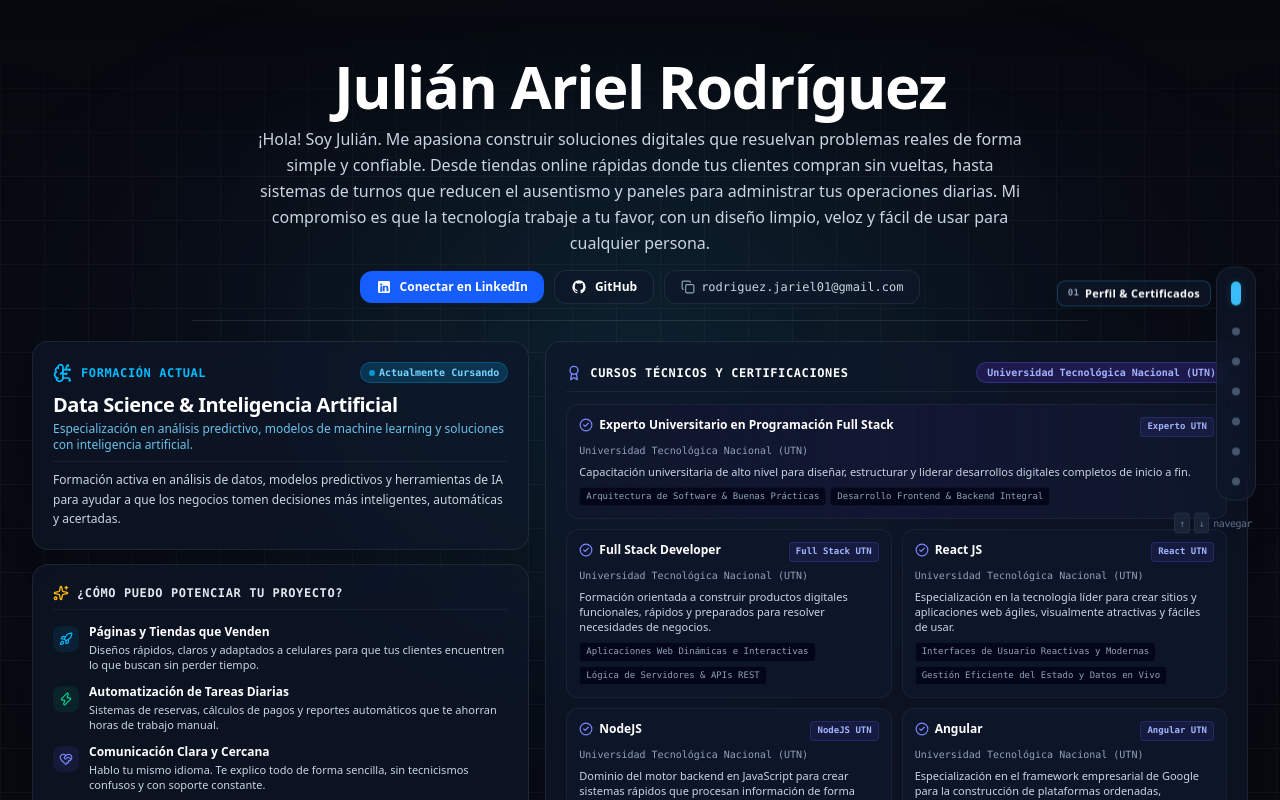
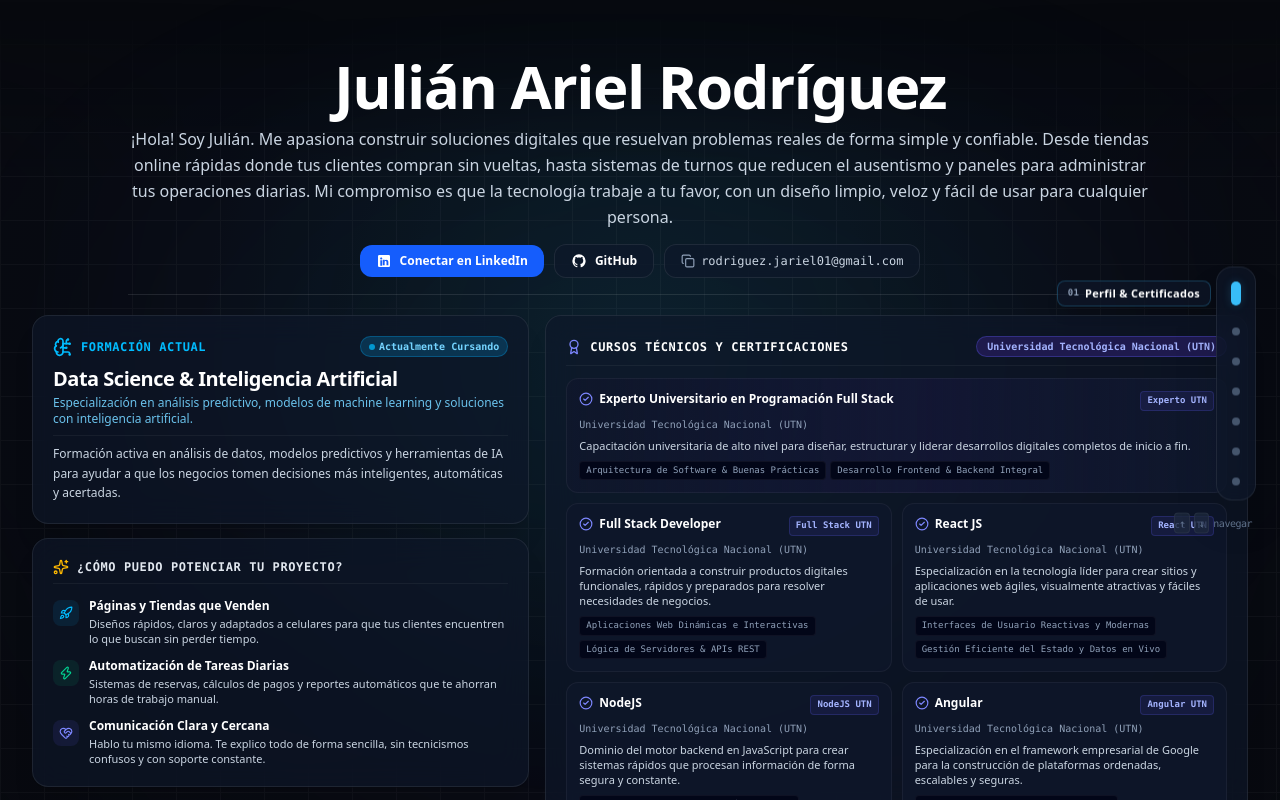
Before and after one commit to julyrodriguez/jariel, a Next.js app: page / in a window 1280 px wide. Built offline with nearby package versions, Linux system fonts and the light colour scheme.

Commit message:
style(profile): widen bio text container to reduce one line of text

```diff
--- a/src/components/profile/ProfileHeroCard.tsx
+++ b/src/components/profile/ProfileHeroCard.tsx
@@ -89,13 +89,13 @@
         {/* Encabezado Centrado: Solo Nombre, Bio y Contactos Directos */}
         <motion.div
           variants={itemVariants}
-          className="text-center space-y-2.5 max-w-4xl mx-auto border-b border-white/10 pb-4"
+          className="text-center space-y-2.5 max-w-5xl mx-auto border-b border-white/10 pb-4"
         >
           <h1 className="text-3xl sm:text-4xl md:text-5xl lg:text-6xl font-black tracking-tight text-white">
             {PROFILE_INFO.name}
           </h1>
 
-          <p className="text-xs sm:text-sm md:text-base text-slate-300 max-w-3xl mx-auto leading-relaxed">
+          <p className="text-xs sm:text-sm md:text-base text-slate-300 max-w-4xl lg:max-w-5xl mx-auto leading-relaxed">
             {PROFILE_INFO.bio}
           </p>
 
```
